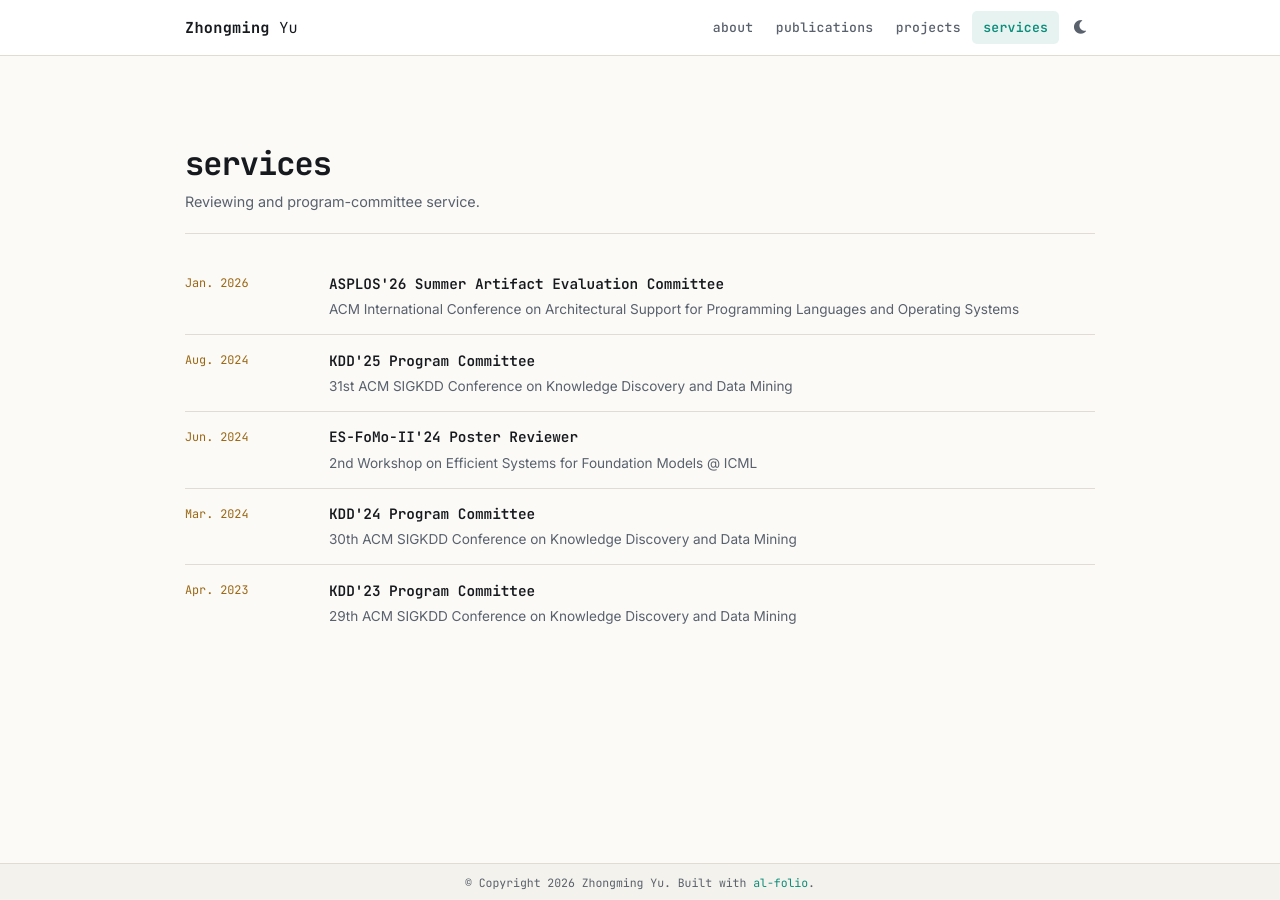
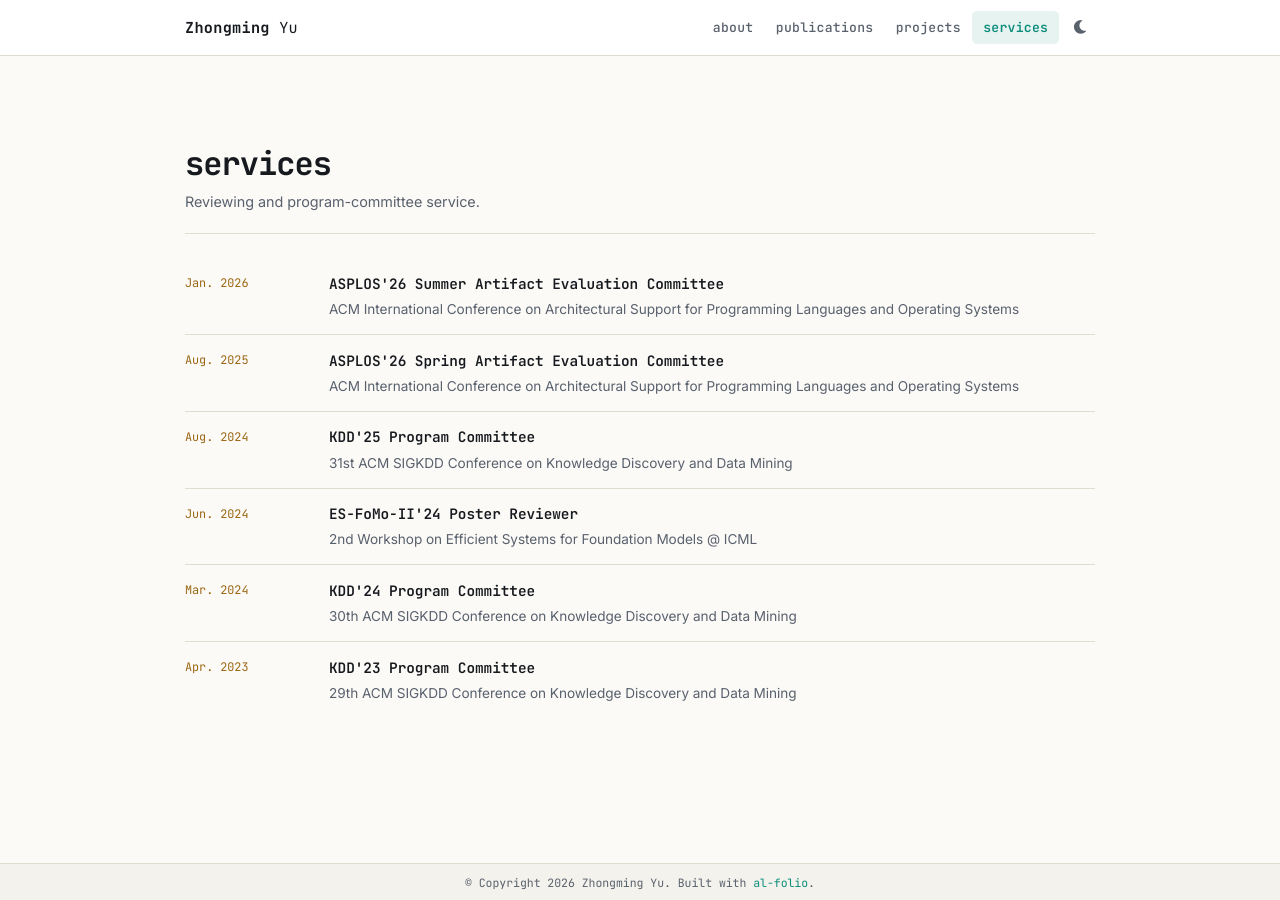
Before and after one commit to fishmingyu/fishmingyu.github.io, a Jekyll site: the page built from _pages/services.md, in a window 1280 px wide. Built offline with Jekyll 4.4.1, drawn with Linux system fonts in a browser that asks for light colours; comment, search, counter and statistics services are not loaded; a style sheet for code colours, icons or effects is not loaded.

Commit message:
Add ASPLOS 2026 Spring artifact evaluation service

```diff
--- a/_data/services.yml
+++ b/_data/services.yml
@@ -4,6 +4,10 @@ services:
   - title: "ASPLOS'26 Summer Artifact Evaluation Committee"
     description: "ACM International Conference on Architectural Support for Programming Languages and Operating Systems"
     date: "Jan. 2026"
+
+  - title: "ASPLOS'26 Spring Artifact Evaluation Committee"
+    description: "ACM International Conference on Architectural Support for Programming Languages and Operating Systems"
+    date: "Aug. 2025"
 
   - title: "KDD'25 Program Committee"
     description: "31st ACM SIGKDD Conference on Knowledge Discovery and Data Mining"
```
